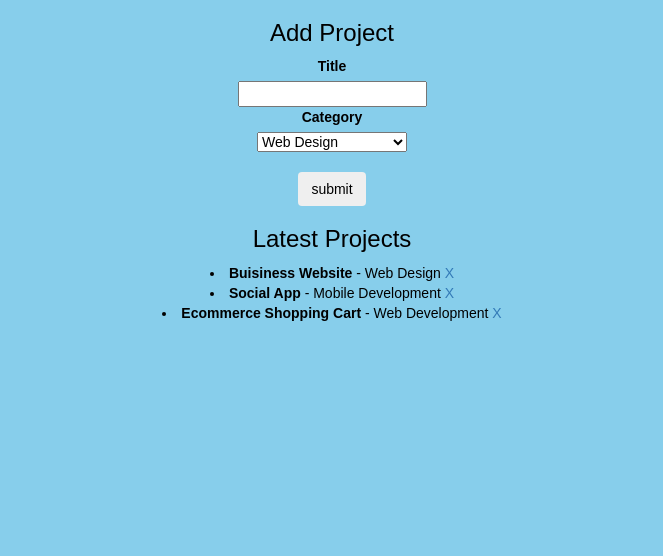
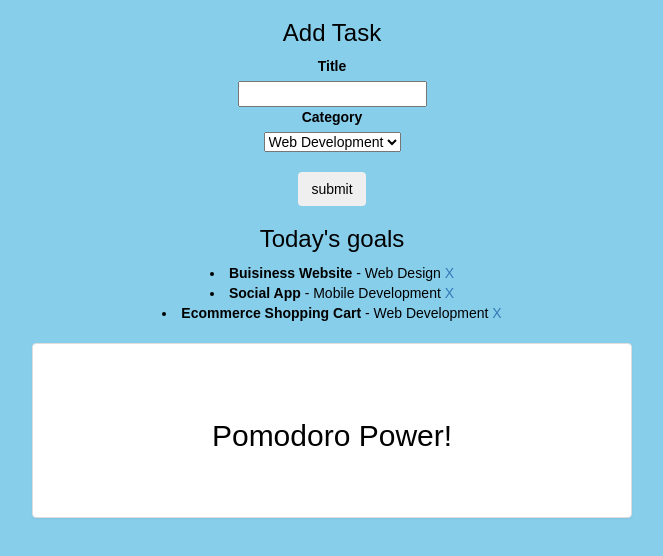
Before and after one commit to Hatemachine01/personal-react-todo-list, a React (Create React App) app: page / in a window 1280 px wide. Shown: the top 556 px of the page, without its empty margins (308-971 px from the left). Built offline with nearby package versions, Linux system fonts and the light colour scheme.

Commit message:
added pomodoro template

```diff
--- a/public/index.html
+++ b/public/index.html
@@ -13,7 +13,7 @@
 <!-- Optional theme -->
 <link rel="stylesheet" href="https://maxcdn.bootstrapcdn.com/bootstrap/latest/css/bootstrap-theme.min.css">
 
-    <title>Project Manager</title>
+    <title>Todo + Pomodoro Timer</title>
   </head>
   <body>
     <noscript>
--- a/src/App.css
+++ b/src/App.css
@@ -3,3 +3,21 @@ body {
   background-color: skyblue;
   text-align: center;
 }
+
+
+.content{
+
+width: 600px;
+padding: 40px;
+
+}
+
+
+@media (max-width:60px) {
+
+  .content {
+
+    margin: 20px 20px 0px;
+    width: auto;
+  }
+}
--- a/src/App.js
+++ b/src/App.js
@@ -59,9 +59,19 @@ handleDeleteProject(id){
       <div className="App">
 
 
-      <AddProject  AddProject={this.handleAddProject.bind(this)} />
-      <Projects projects={this.state.projects} onDelete={this.handleDeleteProject.bind(this)} />
+        <AddProject  AddProject={this.handleAddProject.bind(this)} />
+        <Projects projects={this.state.projects} onDelete={this.handleDeleteProject.bind(this)} />
+      <br/>
+      <div class="panel panel-default content center-block">
+          <div class="panel-body">
+              <div className="Cotainer-fluid">
+                <div className="row">
+                  <h2 className="text-center"> Pomodoro Power! </h2>
+                </div>
+            </div>
+          </div>
       </div>
+    </div>
     );
   }
 }
--- a/src/components/AddProject.js
+++ b/src/components/AddProject.js
@@ -16,7 +16,7 @@ constructor() {
 
 
     static defaultProps = {
-        categories: ["Web Design", 'Web Development', "Mobile Development"]
+        categories: [ 'Web Development', "General"]
     }
 
     handleSubmit(e){
@@ -48,7 +48,7 @@ constructor() {
 
     return (
       <div>
-       <h3> Add Project </h3>
+       <h3> Add Task </h3>
        <form onSubmit={this.handleSubmit.bind(this)}>
            <div>
                <label> Title </label><br />
--- a/src/components/projects.js
+++ b/src/components/projects.js
@@ -22,7 +22,7 @@ class Projects extends Component {
 
     return (
       <div className="Projects">
-       <h3> Latest Projects </h3>
+       <h3> Today's goals </h3>
        {projectItems}
       </div>
     );
```
